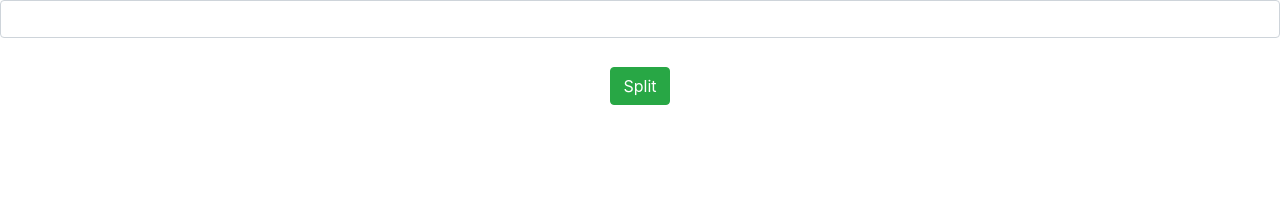
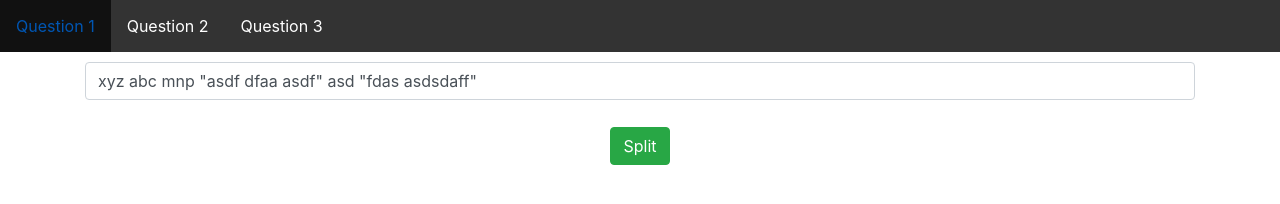
Before and after one commit to zaid-jan/boomerang-test, a website: page public/sol1.html in a window 1280 px wide. Drawn offline with nearby package versions, Linux system fonts and the light colour scheme.

Commit message:
style, nav

```diff
--- a/package.json
+++ b/package.json
@@ -4,12 +4,12 @@
   "description": "",
   "main": "index.js",
   "scripts": {
-    "test": "echo \"Error: no test specified\" && exit 1"
+    "test": "echo \"Error: no test specified\" && exit 1",
+    "start": "node server.js"
   },
   "author": "",
   "license": "ISC",
   "dependencies": {
-    "body-parser": "^1.19.0",
     "express": "^4.17.1",
     "path": "^0.12.7"
   }
--- /dev/null
+++ b/public/css/navbar.css
@@ -0,0 +1,26 @@
+ul {
+    list-style-type: none;
+    margin: 0;
+    padding: 0;
+    overflow: hidden;
+    background-color: #333;
+    margin-bottom: 10px;
+  }
+
+  li {
+    float: left;
+  }
+
+  li a {
+    display: block;
+    color: white;
+    text-align: center;
+    padding: 14px 16px;
+    text-decoration: none;
+  }
+
+  /* Change the link color to #111 (black) on hover */
+  li a:hover {
+    background-color: #111;
+    text-decoration: none;
+  }
--- a/public/js/sol1.js
+++ b/public/js/sol1.js
@@ -1,4 +1,4 @@
-let strings = ""
+let strings = 'xyz abc mnp "asdf dfaa asdf" asd "fdas asdsdaff"'
 const handleInput = (e) => {
     strings = e
 }
--- a/public/sol1.html
+++ b/public/sol1.html
@@ -6,15 +6,21 @@
     <meta http-equiv="X-UA-Compatible" content="ie=edge">
     <script src="https://stackpath.bootstrapcdn.com/bootstrap/4.3.1/js/bootstrap.min.js" integrity="sha384-JjSmVgyd0p3pXB1rRibZUAYoIIy6OrQ6VrjIEaFf/nJGzIxFDsf4x0xIM+B07jRM" crossorigin="anonymous"></script>
     <link href="https://stackpath.bootstrapcdn.com/bootstrap/4.3.1/css/bootstrap.min.css" rel="stylesheet" integrity="sha384-ggOyR0iXCbMQv3Xipma34MD+dH/1fQ784/j6cY/iJTQUOhcWr7x9JvoRxT2MZw1T" crossorigin="anonymous">
+    <link href="css/navbar.css" rel="stylesheet">
     <script src="./js/sol1.js"></script>
     <link href="./css/sol1.css" rel="stylesheet">
-
     <title>Document</title>
 </head>
 <body>
+    <ul>
+        <li><a href="/one">Question 1</a></li>
+        <li><a href="/two">Question 2</a></li>
+        <li><a href="/three">Question 3</a></li>
+    </ul>
+    <div class="container">
         <div class="inputDiv">
             <div class="form-group">
-            <input type="text" class="form-control" value="" oninput="handleInput(this.value)" id="string">
+                <input type="text" class="form-control" value='xyz abc mnp "asdf dfaa asdf" asd "fdas asdsdaff"' oninput="handleInput(this.value)" id="string">
             </div>
             <div class="inputButton">
                 <button type="button" onclick="handleSplit()"  class="btn btn-success">Split</button>
@@ -23,5 +29,6 @@
         <div class="container">
             <ul class="list-group" id="render"></ul>
         </div>
+    </div>
 </body>
 </html>
```
Also changed, not shown: public/sol2.html (+9 -1 lines), public/sol3.html (+9 -1 lines). Lines whose indentation alone changed are shown as unchanged.
